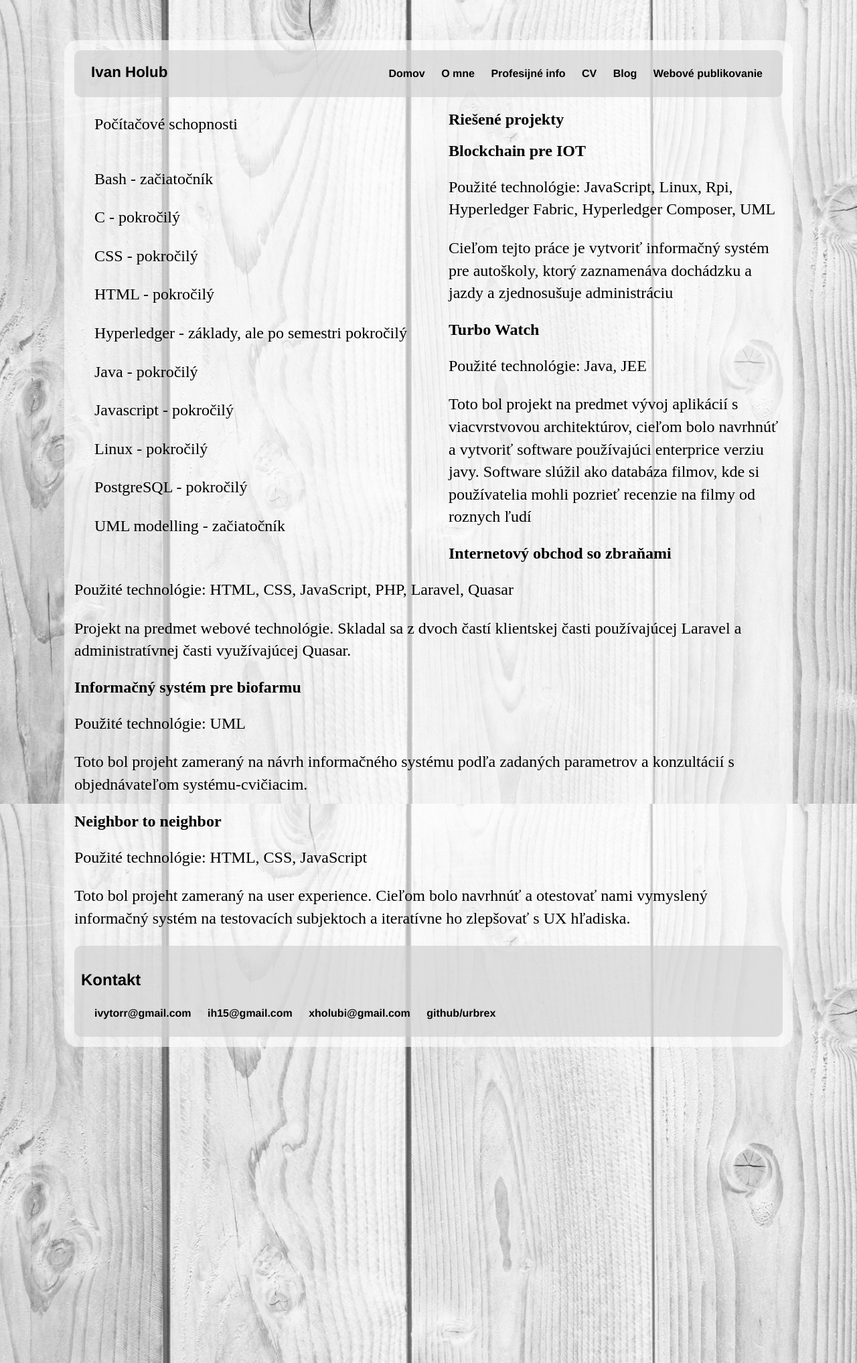
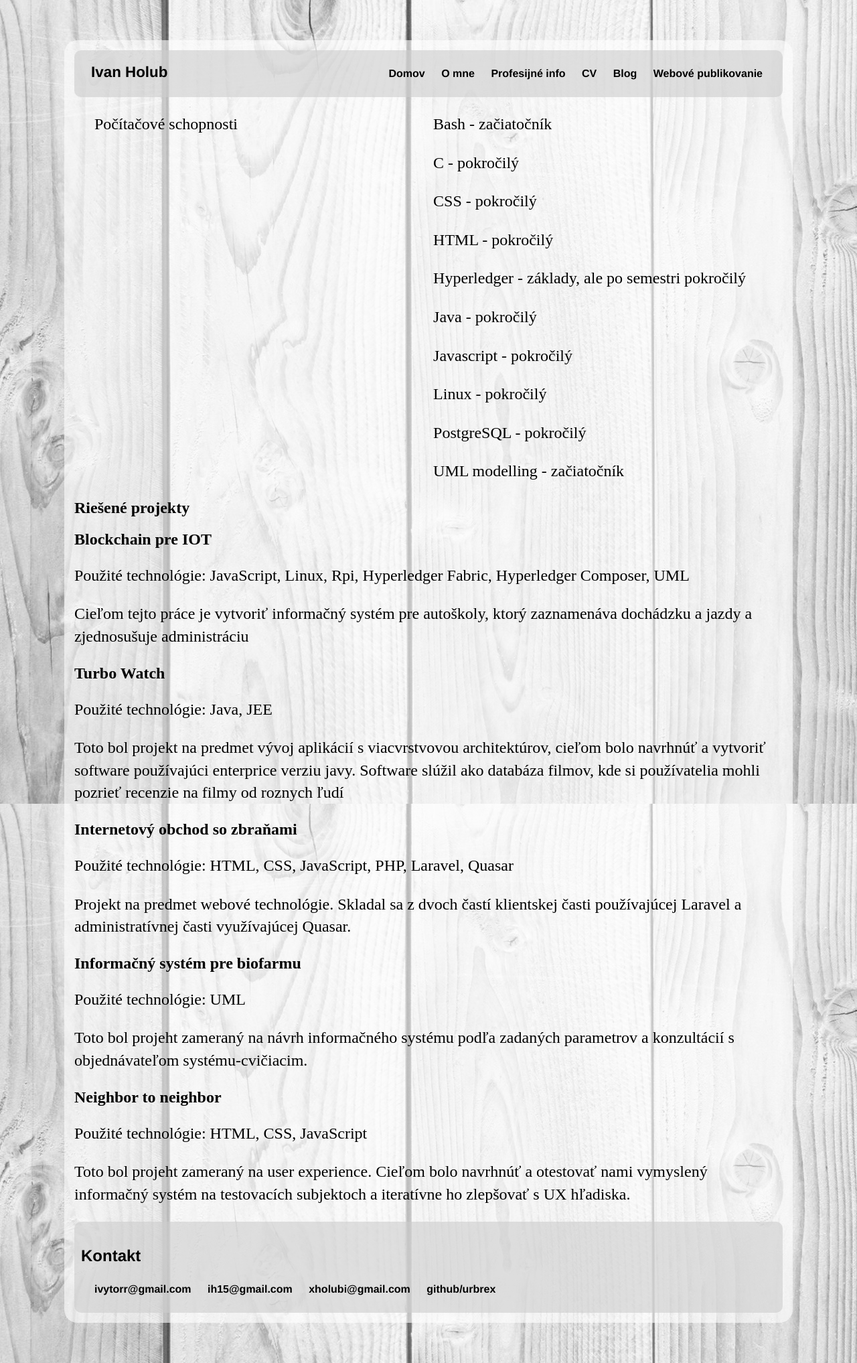
Before and after one commit to urbrex/urbrex.github.io, a Jekyll site: the page built from it/index.html, in a window 1280 px wide. Shown: the whole page at 67% size. Built offline with Jekyll 4.4.1, drawn with Linux system fonts in a browser that asks for light colours.

Commit message:
Update main.css

```diff
--- a/css/main.css
+++ b/css/main.css
@@ -2,7 +2,7 @@
     float: left;
     margin-left: 30px;
     margin-right: : 30px;
-    width: 50%;
+    width: 45%;
     display:inline-block ;
 }
 .books{
```
